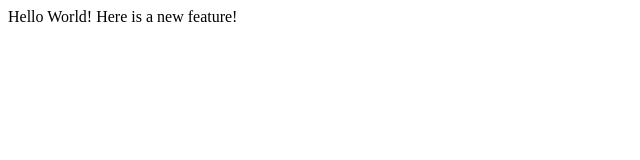
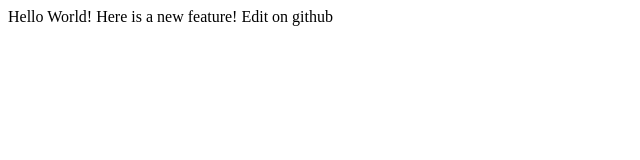
Before and after one commit to jluisperez/lecture1, a plain HTML site: page index.html in a window 1280 px wide. Shown: the whole page, without its empty margins (0-640 px from the left). Drawn offline with Linux system fonts and the light colour scheme.

Commit message:
Update index.html

```diff
--- a/index.html
+++ b/index.html
@@ -5,5 +5,6 @@
     <body>
         Hello World!
         Here is a new feature!
+        Edit on github
     </body>
 </html>
```
